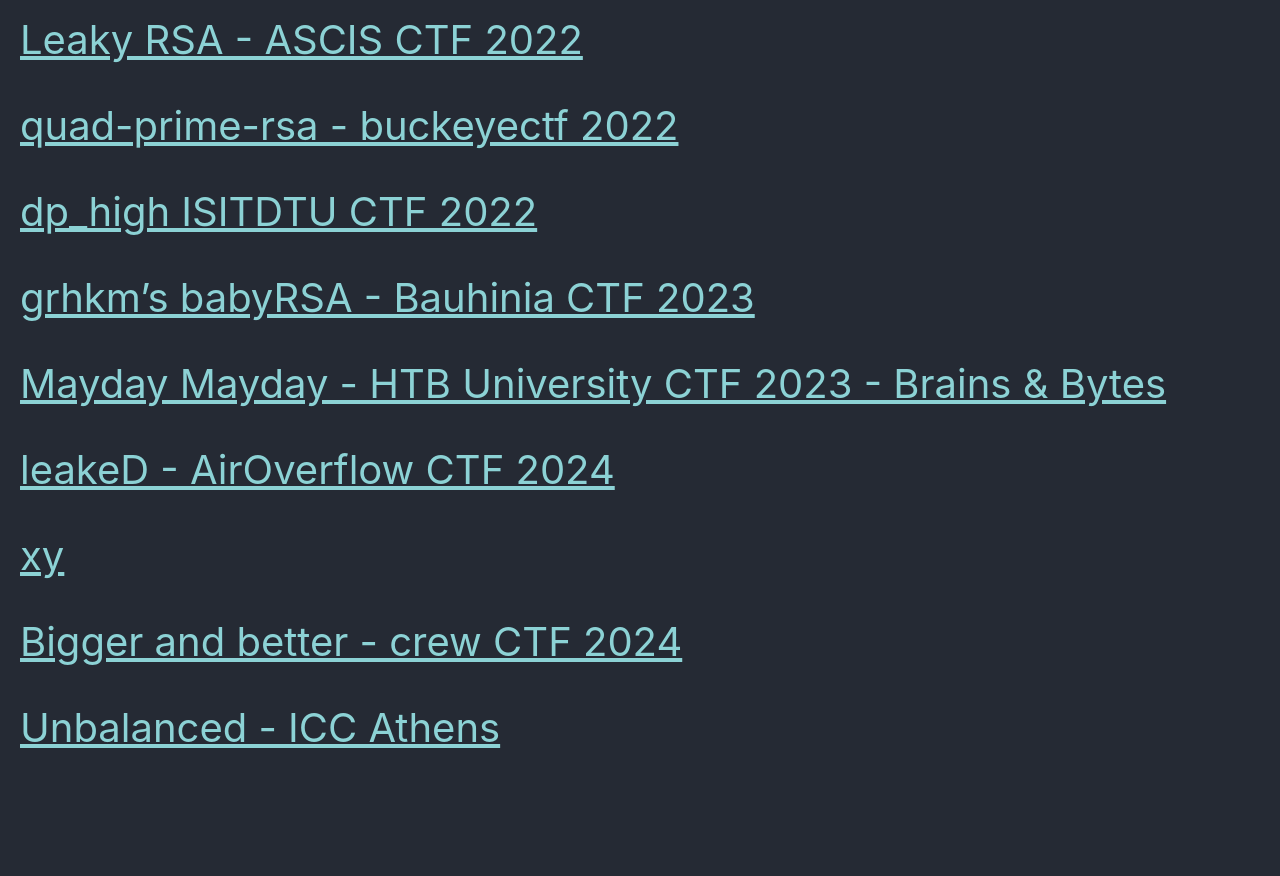
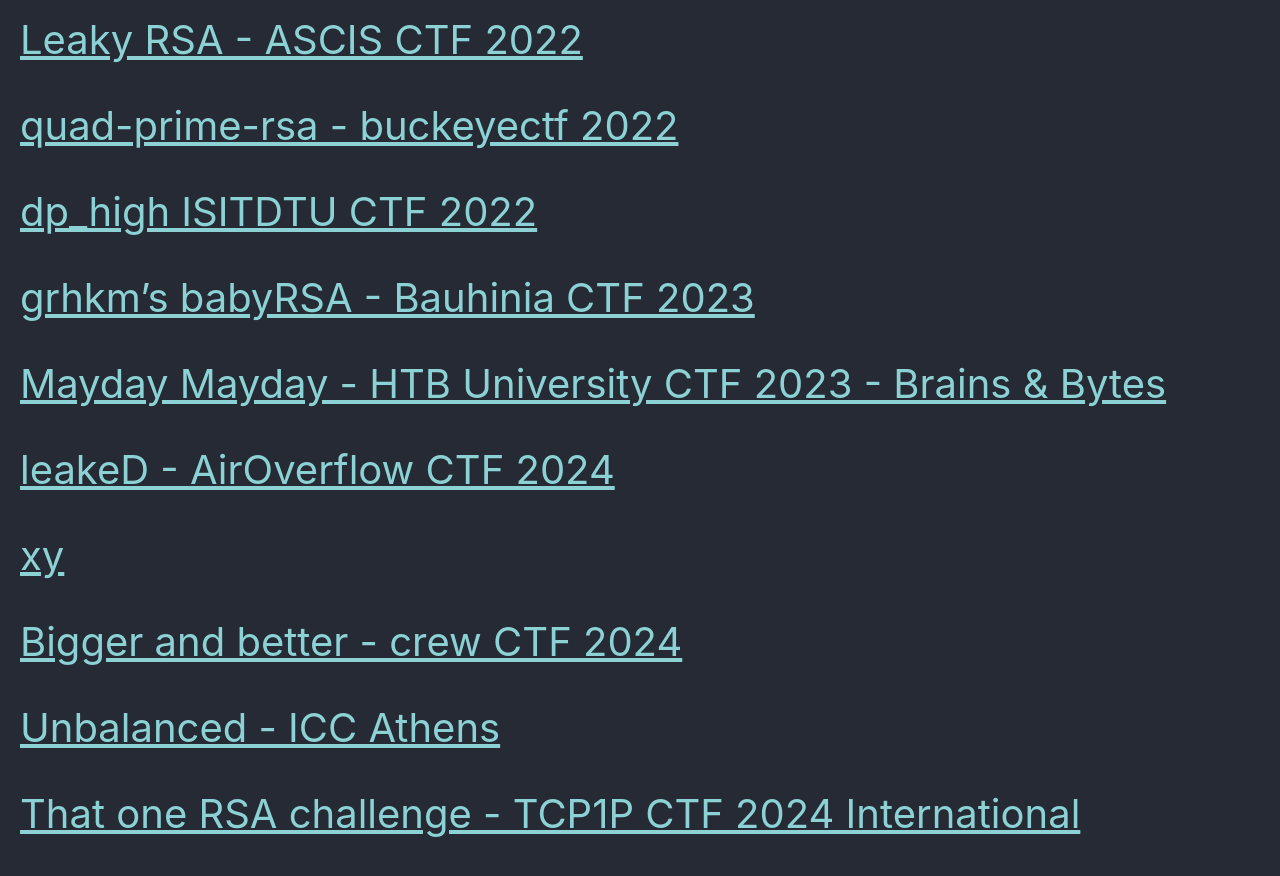
Before and after one commit to Connor-McCartney/Connor-McCartney.github.io, a Jekyll site: the page built from _pages/cryptography/small-roots/small-roots.md, in a window 1280 px wide and 900 px high, scrolled down 796 px. Shown: the top 876 px of the window. Built offline with Jekyll 4.4.1, drawn with Linux system fonts in a browser that asks for light colours; cached includes are drawn as plain includes; before the commit the page ends 1610 px from its top, so only the background shows below that.

Commit message:
Update small-roots.md

```diff
--- a/_pages/cryptography/small-roots/small-roots.md
+++ b/_pages/cryptography/small-roots/small-roots.md
@@ -39,3 +39,6 @@ title: Coppersmith's Small Roots
 
 
 <span style="font-size:2em;">   [Unbalanced - ICC Athens](/cryptography/small-roots/Unbalanced-ICCAthens)       </span> <br>
+
+
+<span style="font-size:2em;">   [That one RSA challenge - TCP1P CTF 2024 International](/cryptography/small-roots/ThatoneRSAchallenge-TCP1PCTF2024International)       </span> <br>
```
